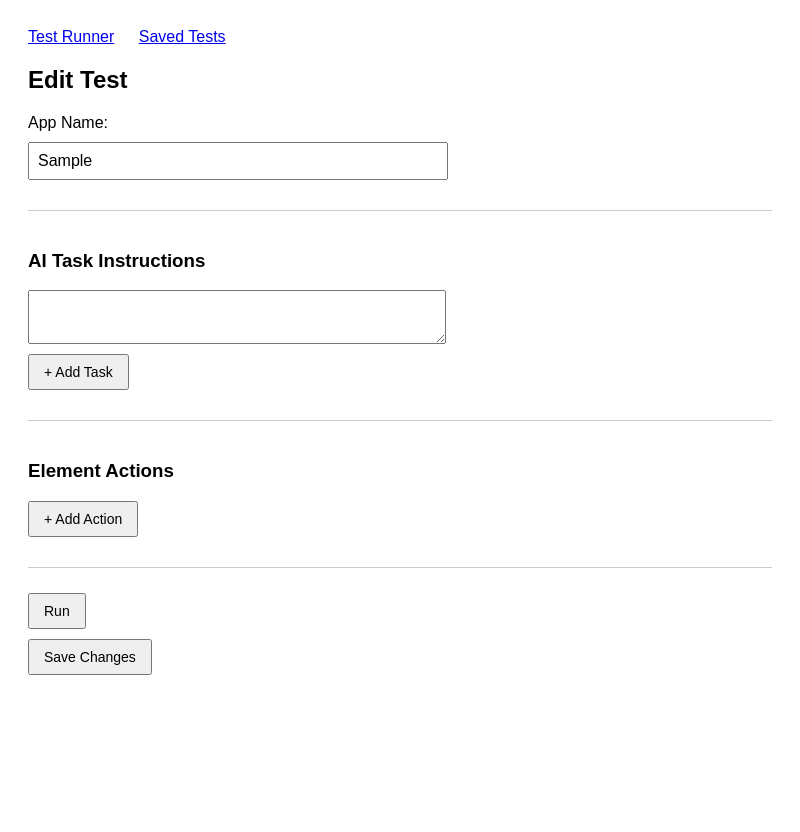
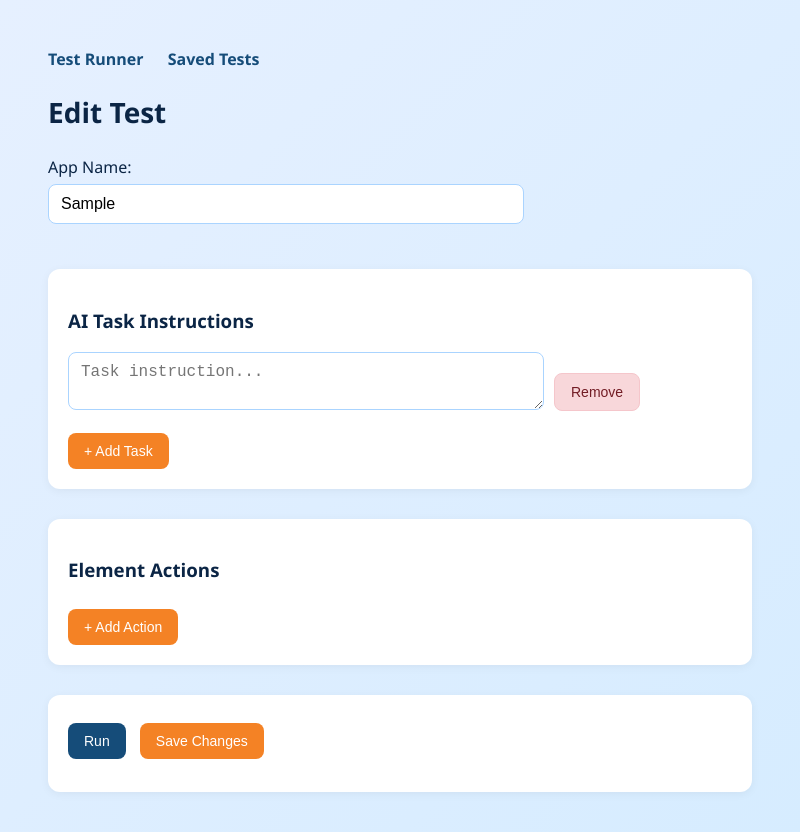
Before and after one commit to bennyscash1/AiCompFeElectronJs, an Electron app: page edit-test.html in a window 800 px wide. Both pictures are taken after typing "Sample" into the empty fields and a click on the button "+ Add Task". Before the commit the page ends 800 px from the top, so only its background shows below. Drawn offline with Linux system fonts and the light colour scheme.

Commit message:
Init view changes for edit and save pages

```diff
--- a/edit-test.html
+++ b/edit-test.html
@@ -4,16 +4,102 @@
   <meta charset="UTF-8" />
   <title>Edit Test</title>
   <style>
-    body { font-family: sans-serif; padding: 20px; }
-    label, input, select, textarea, button { display: block; margin-bottom: 10px; }
-    input, select, textarea { width: 400px; padding: 8px; font-size: 16px; }
-    button { padding: 8px 14px; font-size: 14px; margin-top: 5px; }
-    .section { margin-top: 30px; border-top: 1px solid #ccc; padding-top: 20px; }
+    body {
+      font-family: 'Segoe UI', sans-serif;
+      padding: 40px;
+      background: linear-gradient(135deg, #e6f0ff, #d6ecff);
+      color: #0b2545;
+    }
+
+    a {
+      text-decoration: none;
+      margin-right: 20px;
+      font-weight: 600;
+      color: #154c79;
+    }
+
+    a:hover {
+      text-decoration: underline;
+    }
+
+    h2 {
+      font-size: 28px;
+      margin-bottom: 25px;
+    }
+
+    label {
+      font-weight: 500;
+      margin-bottom: 6px;
+      display: block;
+    }
+
+    input[type="text"], select, textarea {
+      width: 100%;
+      max-width: 450px;
+      padding: 10px 12px;
+      font-size: 16px;
+      border: 1.5px solid #aad4ff;
+      border-radius: 8px;
+      margin-bottom: 15px;
+    }
+
+    textarea {
+      resize: vertical;
+    }
+
+    .section {
+      background: white;
+      padding: 20px;
+      margin-top: 30px;
+      border-radius: 12px;
+      box-shadow: 0 2px 10px rgba(0,0,0,0.05);
+    }
+
+    button {
+      font-size: 14px;
+      padding: 10px 16px;
+      border: none;
+      border-radius: 8px;
+      cursor: pointer;
+      margin-right: 10px;
+      margin-top: 8px;
+    }
+
+    button.primary {
+      background-color: #154c79;
+      color: white;
+    }
+
+    button.secondary {
+      background-color: #f48225;
+      color: white;
+    }
+
+    button.danger {
+      background-color: #f8d7da;
+      color: #721c24;
+      border: 1px solid #f5c6cb;
+    }
+
+    button.danger:hover {
+      background-color: #f1b0b7;
+    }
+
+    .flex-row {
+      display: flex;
+      align-items: center;
+      gap: 10px;
+    }
+
+    #statusIcons img {
+      margin-top: 15px;
+      border-radius: 6px;
+    }
   </style>
 </head>
 <body>
   <div style="margin-bottom: 20px;">
-    <a href="index.html" style="margin-right: 20px;">Test Runner</a>
+    <a href="index.html">Test Runner</a>
     <a href="saved-tests.html">Saved Tests</a>
   </div>
 
@@ -25,23 +111,22 @@
   <div class="section">
     <h3>AI Task Instructions</h3>
     <div id="taskContainer"></div>
-    <button onclick="addTask()">+ Add Task</button>
+    <button class="secondary" onclick="addTask()">+ Add Task</button>
   </div>
 
   <div class="section">
     <h3>Element Actions</h3>
     <div id="stepContainer"></div>
-    <button onclick="addStep()">+ Add Action</button>
+    <button class="secondary" onclick="addStep()">+ Add Action</button>
   </div>
 
   <div class="section">
-    <button onclick="runTest()">Run</button>
-    <button onclick="saveChanges()">Save Changes</button>
-    <div id="statusIcons" style="margin-top: 10px;">
+    <button class="primary" onclick="runTest()">Run</button>
+    <button class="secondary" onclick="saveChanges()">Save Changes</button>
+    <div id="statusIcons">
       <img id="loadingSpinner" src="iconFiles/gif_runingSpinner.gif" style="display:none; width:40px;" />
       <img id="successIcon" src="iconFiles/v_completeIcon.jpg" style="display:none; width:40px;" />
     </div>
-
     <pre id="jsonPreview"></pre>
   </div>
 
@@ -49,27 +134,36 @@
     let taskCount = 0;
     let stepCount = 0;
 
-    function addTask(value = "") {runTest
+    function addTask(value = "") {
       const container = document.getElementById('taskContainer');
       const id = `task_${taskCount++}`;
       const div = document.createElement('div');
-      div.innerHTML = `<textarea id="${id}" rows="2">${value}</textarea>`;
+      div.innerHTML = `
+        <div style="display: flex; align-items: center; gap: 10px;">
+          <textarea id="${id}" rows="2" placeholder="Task instruction...">${value}</textarea>
+          <button class="danger" onclick="removeElement('${id}_wrap')">Remove</button>
+        </div>`;
+      div.id = `${id}_wrap`;
       container.appendChild(div);
     }
 
     function addStep(view = "", type = "Button", input = "") {
       const container = document.getElementById('stepContainer');
       const index = stepCount++;
+      const wrapId = `stepWrap_${index}`;
       const div = document.createElement('div');
+      div.id = wrapId;
       div.innerHTML = `
         <label>Step ${index + 1}</label>
+        <div class="flex-row">
           <select id="type_${index}" onchange="toggleInput(${index})">
             <option value="Button"${type === "Button" ? " selected" : ""}>Click Button</option>
             <option value="Input"${type === "Input" ? " selected" : ""}>Input field</option>
           </select>
-        <input id="step_${index}" value="${view}" />
-        <input id="input_${index}" value="${input}" style="${type === 'Input' ? '' : 'display:none;'}" />
-      `;
+          <input type="text" id="step_${index}" placeholder="Element View (e.g., 'Continue button')" value="${view}" />
+          <input type="text" id="input_${index}" placeholder="Input Text (For Input only)" value="${input}" style="${type === 'Input' ? '' : 'display:none;'}" />
+          <button class="danger" onclick="removeElement('${wrapId}')">Remove</button>
+        </div>`;
       container.appendChild(div);
     }
 
@@ -77,6 +171,11 @@
       const type = document.getElementById(`type_${index}`).value;
       const inputEl = document.getElementById(`input_${index}`);
       inputEl.style.display = (type === "Input") ? "inline-block" : "none";
+    }
+
+    function removeElement(id) {
+      const el = document.getElementById(id);
+      if (el) el.remove();
     }
 
     function loadTestFromUrl() {
@@ -88,7 +187,6 @@
 
       try {
         const data = JSON.parse(raw);
-    console.log("Parsed test:", data);
         document.getElementById("appName").value = data.RuningApp || "";
 
         if (Array.isArray(data.AiTasksList)) {
@@ -101,28 +199,22 @@
             addStep(step.ElementView, type, step.InputText || "");
           });
         }
-
       } catch (err) {
-    console.error("Parse error:", err);
-    alert("❌ Failed to parse test:\n" + err.message);
+        alert("❌ Failed to parse test: " + err.message);
       }
-
     }
 
     function saveChanges() {
-      console.log("🔁 saveChanges triggered");
       const params = new URLSearchParams(window.location.search);
       const name = params.get("name");
       if (!name) return alert("❌ No test name to update.");
 
       const appName = document.getElementById('appName').value;
-
       const tasks = [];
       for (let i = 0; i < taskCount; i++) {
         const el = document.getElementById(`task_${i}`);
         if (el && el.value) tasks.push({ TaskStep: el.value });
       }
-
       const steps = [];
       for (let i = 0; i < stepCount; i++) {
         const typeEl = document.getElementById(`type_${i}`);
@@ -134,26 +226,22 @@
           steps.push(step);
         }
       }
-
       const finalData = {
         RuningApp: appName,
         AiTasksList: tasks,
         TestInputSteps: steps
       };
-
       localStorage.setItem(`test_${name}`, JSON.stringify(finalData));
       alert("✅ Test updated.");
     }
 
     function runTest() {
       const appName = document.getElementById('appName').value;
-
       const tasks = [];
       for (let i = 0; i < taskCount; i++) {
         const el = document.getElementById(`task_${i}`);
         if (el && el.value) tasks.push({ TaskStep: el.value });
       }
-
       const steps = [];
       for (let i = 0; i < stepCount; i++) {
         const typeEl = document.getElementById(`type_${i}`);
@@ -165,20 +253,16 @@ function runTest() {
           steps.push(step);
         }
       }
-
       const finalData = {
         RuningApp: appName,
         AiTasksList: tasks,
         TestInputSteps: steps
       };
-
       const runBtn = document.querySelector("button[onclick='runTest()']");
       const active = document.activeElement;
-
       runBtn.disabled = true;
       document.getElementById('loadingSpinner').style.display = 'inline-block';
       document.getElementById('successIcon').style.display = 'none';
-
       setTimeout(() => {
         fetch("http://localhost:5109/api/AiTaskSteps/run", {
           method: "POST",
@@ -199,12 +283,8 @@ function runTest() {
           runBtn.disabled = false;
           document.getElementById('loadingSpinner').style.display = 'none';
         });
-  }, 100); // Small delay allows DOM/UI to update before fetch
+      }, 100);
     }
-
-
-
-
 
     window.onload = loadTestFromUrl;
   </script>
```
Also changed, not shown: saved-tests.html (+54 -11 lines). Lines whose indentation alone changed are shown as unchanged.
